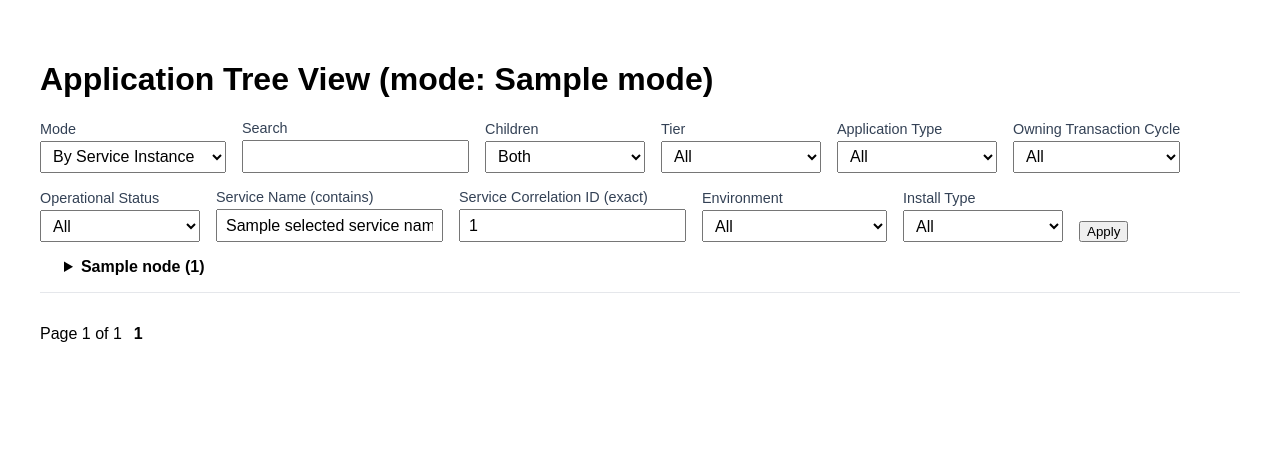
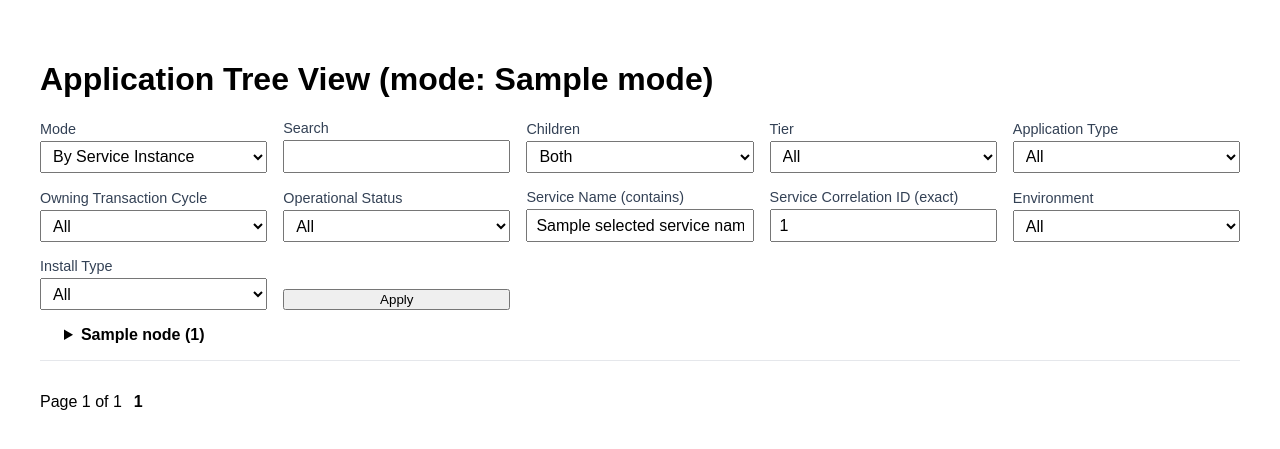
Before and after one commit to kingfadzi/lean_services, a Django app: template services/templates/application_tree/tree_view.html in a window 1280 px wide. Shown: the top 449 px of the page. Run offline with Django 5.2, Linux system fonts and the light colour scheme; the template is opened without the code that fills it: most values are stand-ins (such as "Sample title", 1, 10 or a date in 2020).

Commit message:
component mapping

```diff
--- a/services/templates/application_tree/tree_view.html
+++ b/services/templates/application_tree/tree_view.html
@@ -8,13 +8,20 @@
         summary { cursor: pointer; font-weight: bold; }
         .tree { margin-left: 1.5rem; margin-bottom: 1rem; }
         .pagination { margin-top: 2rem; display:flex; gap:0.75rem; align-items:center; flex-wrap:wrap; }
-        form.inline-form { display:flex; gap:1rem; align-items:flex-end; flex-wrap:wrap; margin-bottom:1rem; }
+        form.inline-form {
+            display: grid;
+            grid-template-columns: repeat(auto-fill, minmax(220px, 1fr));
+            gap: 1rem;
+            align-items: end;
+            margin-bottom: 1rem;
+        }
         label { font-size: 0.9rem; color:#334155; display:block; }
         select, input[type="text"] { font-size:1rem; padding:0.35rem 0.5rem; min-width: 10rem; }
         .form-group { display:flex; flex-direction:column; gap:0.25rem; }
         .page-link { text-decoration:none; }
         hr.div { border: none; border-top: 1px solid #e5e7eb; margin: 1rem 0; }
     </style>
+
 </head>
 <body>
 <h1>Application Tree View (mode: {{ mode }})</h1>
```
